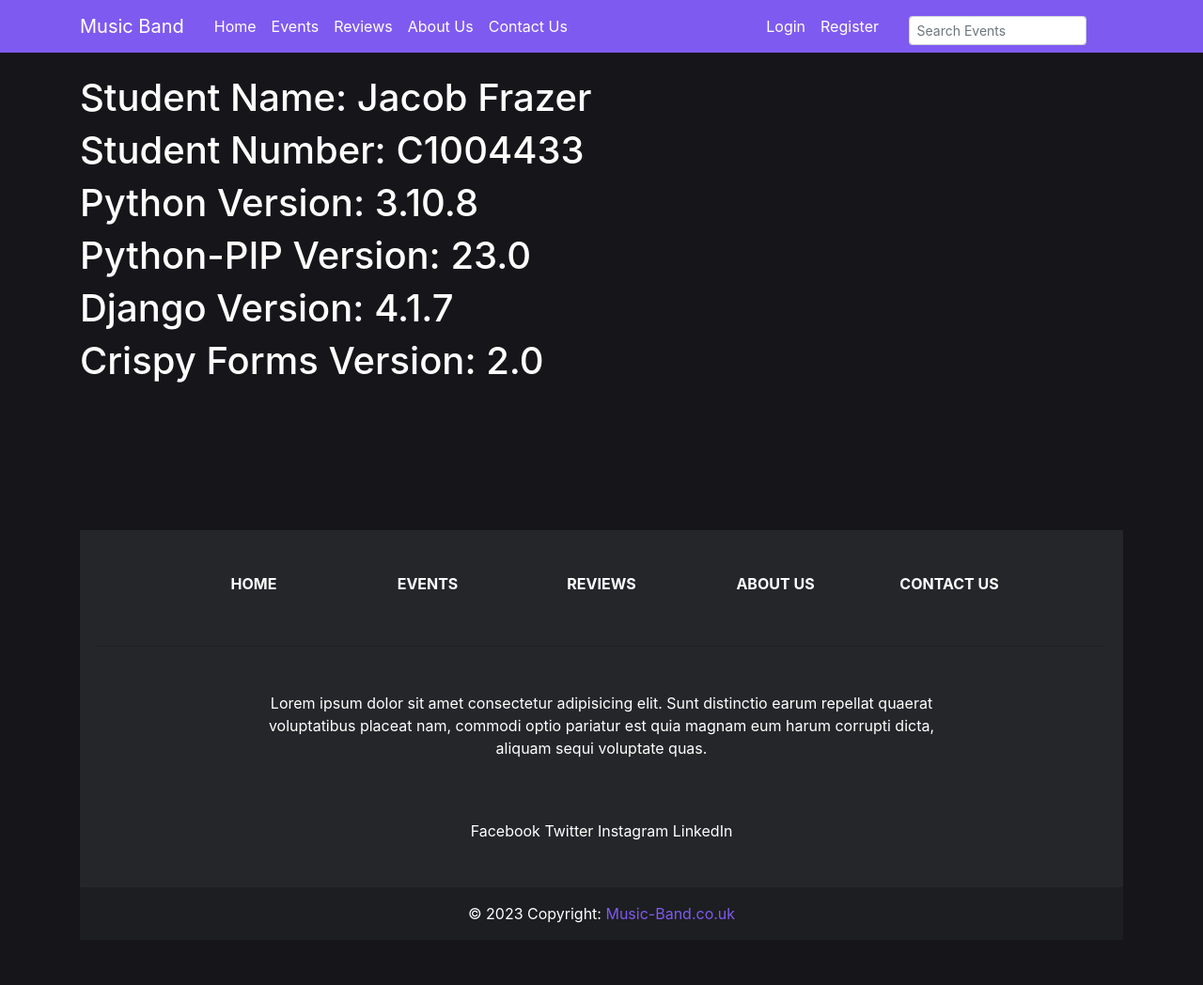
After one commit to JDFSHU/Web-Application, a Django app: page /readme/ in a window 1280 px wide. The commit adds this page. Shown: the whole page at 94% size. Run offline with Django 4.2, Linux system fonts and the light colour scheme; some libraries are stand-ins or nearby versions.

Commit message:
added readme page

```diff
--- a/music_band/events/templates/events/base.html
+++ b/music_band/events/templates/events/base.html
@@ -135,7 +135,7 @@
             </section>
         </div>
 
-        <div class="text-center p-3" style="background-color: rgba(0, 0, 0, 0.2)">© 2023 Copyright:<a style="color: #7f5af0;" href="http://127.0.0.1:8000/"> Music-Band.co.uk</a></div>
+        <div class="text-center p-3" style="background-color: rgba(0, 0, 0, 0.2)">© 2023 Copyright:<a style="color: #7f5af0;" href="{% url 'readme' %}"> Music-Band.co.uk</a></div>
         </footer>
     </div>
 
--- /dev/null
+++ b/music_band/events/templates/events/readme.html
@@ -0,0 +1,13 @@
+{% extends "events/base.html" %}   <!--Extends the base.html file in the events folder to inherrit repeated code/html -->
+{% block content %} <!--Start of unique content -->
+
+    <h1> Student Name: Jacob Frazer </h1>
+    <h1>Student Number: C1004433</h1>
+
+    <h1>Python Version: 3.10.8</h1>
+    <h1>Python-PIP Version: 23.0</h1>
+    <h1>Django Version: 4.1.7</h1>
+    <h1>Crispy Forms Version: 2.0</h1>
+
+
+{% endblock content %} <!--End of unique content -->
--- a/music_band/events/urls.py
+++ b/music_band/events/urls.py
@@ -38,5 +38,8 @@ urlpatterns = [
 
     # 403 Error Paths
     path('not_admin/', views.not_admin, name='not-admin'),
-    path('not_author/', views.not_author, name='not-author')
+    path('not_author/', views.not_author, name='not-author'),
+
+    # Readme Path
+    path('readme/', views.readme, name='readme')
 ]
--- a/music_band/events/views.py
+++ b/music_band/events/views.py
@@ -73,6 +73,9 @@ def not_admin(request): # This view is for the not_admin rights error page
 
 def not_author(request): # This view is for the not_author rights error page
     return render(request, 'events/not_author.html') # render the not_admin.html template when requested
+
+def readme(request):
+    return render(request, 'events/readme.html') # renders the readme.html template
 
 
 # This classed based view is for the buy tickets form which allows the user to purchase tickets for an specific event
```
